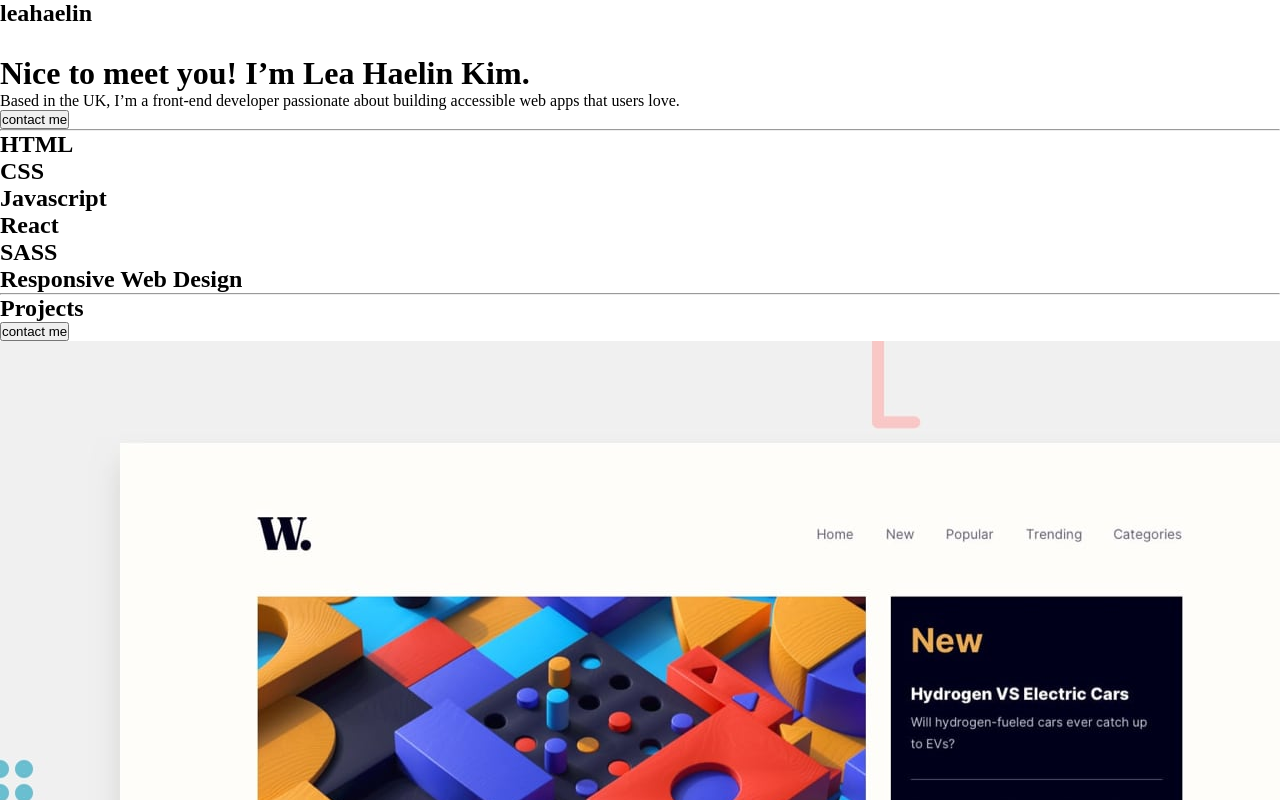
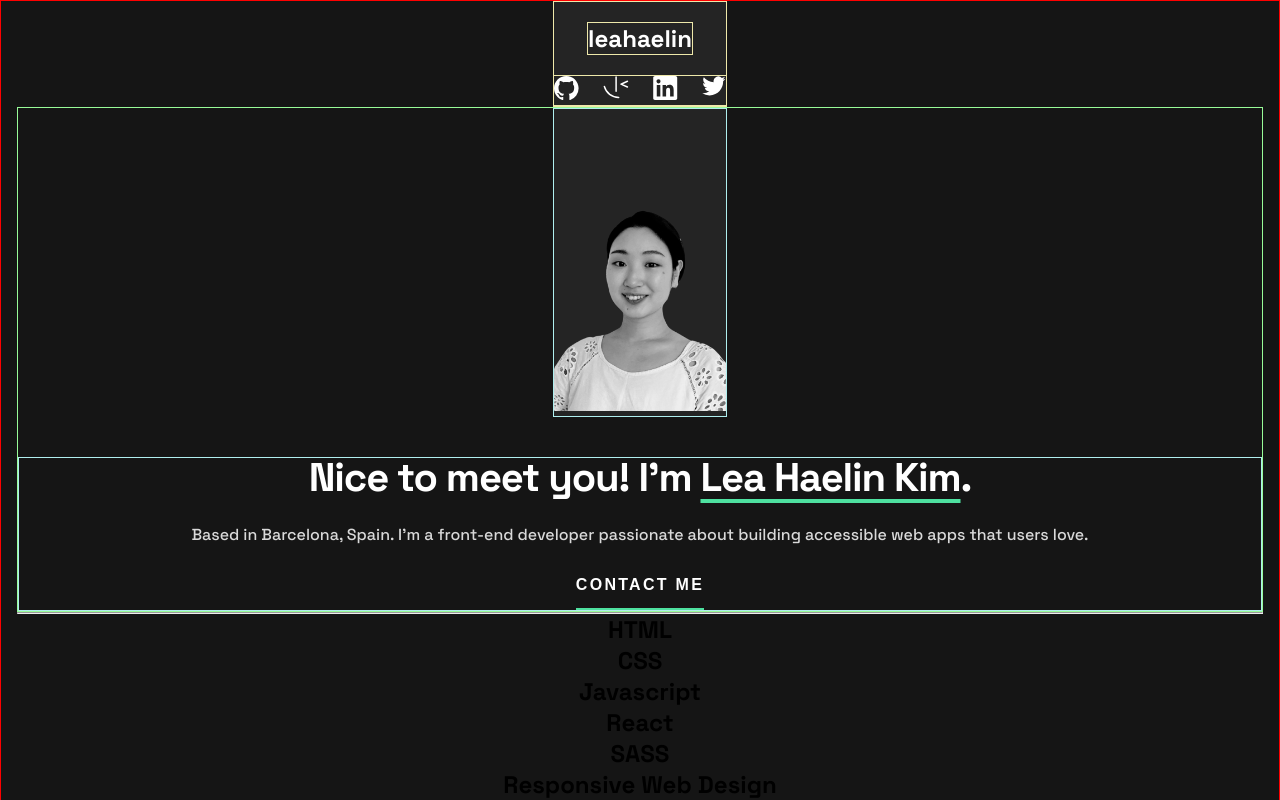
Before and after one commit to LeaHaelin/react-lea-portfolio, a React (Create React App) app: page / in a window 1280 px wide. Shown: the top 800 px of the page. Built offline with nearby package versions, Linux system fonts and the light colour scheme.

Commit message:
refactor styles

```diff
--- a/package.json
+++ b/package.json
@@ -3,6 +3,7 @@
   "version": "0.1.0",
   "private": true,
   "dependencies": {
+    "@emailjs/browser": "^3.10.0",
     "@testing-library/jest-dom": "^5.16.5",
     "@testing-library/react": "^13.4.0",
     "@testing-library/user-event": "^13.5.0",
--- a/src/components/Hero.js
+++ b/src/components/Hero.js
@@ -4,10 +4,12 @@ import profile from "../assets/images/profile-lea.png";
 export const Hero = () => {
     return (
         <div className='hero'>
-            <div className="hero__profile"></div>
+            <div className="hero__profile--bg">
+                <img className="hero__profile" src={profile} alt="profile" />
+            </div>
             <div className="hero__content">
                 <h1 className="hero__intro">Nice to meet you! I’m <span className="hero__intro--name">Lea Haelin Kim</span>.</h1>
-                <p className="hero__text">Based in the UK, I’m a front-end developer passionate about building accessible web apps that users love.</p>
+                <p className="hero__text">Based in Barcelona, Spain. I’m a front-end developer passionate about building accessible web apps that users love.</p>
                 <button className="hero__contact contact-me">contact me</button>
             </div>
         </div >
--- a/src/styles/_hero.scss
+++ b/src/styles/_hero.scss
@@ -0,0 +1,59 @@
+.hero {
+    border: 1px solid palegreen;
+    text-align: center;
+}
+
+.hero__profile--bg {
+    margin: 0 auto;
+    width: 174px;
+    border: 1px solid paleturquoise;
+    background-color: $darkGrey;
+}
+
+.hero__profile {
+    width: 100%;
+    filter: grayscale(1);
+}
+
+.hero__content {
+    border: 1px solid paleturquoise;
+    margin-top: 40px;
+}
+
+.hero__intro {
+    font-weight: 700;
+    font-size: 40px;
+    line-height: 40px;
+    letter-spacing: -1.14px;
+    color: $white;
+}
+
+.hero__intro--name {
+    text-decoration: underline;
+    text-underline-offset: 8px;
+    text-decoration-color: $green;
+}
+
+.hero__text {
+    margin-top: 24px;
+    font-weight: 500;
+    font-size: 16px;
+    line-height: 26px;
+    color: $grey;
+}
+
+.hero__contact,
+.contact-me {
+    margin-top: 24px;
+    font-weight: 700;
+    font-size: 16px;
+    line-height: 26px;
+    letter-spacing: 2.29px;
+    text-transform: uppercase;
+    background: none;
+    outline: none;
+    border: none;
+    border-bottom: 2px solid $green;
+    color: $white;
+    padding-bottom: 10px;
+}
--- /dev/null
+++ b/src/styles/_icon.scss
@@ -0,0 +1,6 @@
+.icons {
+    width: 174px;
+    border: 1px solid palegoldenrod;
+    display: flex;
+    justify-content: space-between;
+}
--- a/src/styles/_nav.scss
+++ b/src/styles/_nav.scss
@@ -0,0 +1,19 @@
+.nav {
+    padding-top: 20px;
+    width: 174px;
+    margin: 0 auto;
+    border: 1px solid palegoldenrod;
+    background-color: $darkGrey;
+    display: flex;
+    flex-direction: column;
+    align-items: center;
+}
+
+.nav__logo {
+    font-weight: 700;
+    font-size: 24px;
+    color: $white;
+    margin-bottom: 20px;
+    border: 1px solid palegoldenrod;
+
+}
--- a/src/styles/app.css
+++ b/src/styles/app.css
@@ -2,4 +2,107 @@
   padding: 0;
   margin: 0;
   box-sizing: border-box;
+}
+
+body {
+  background-color: #151515;
+}
+
+.App {
+  margin: 0 auto;
+  padding: 0 16px;
+  border: 1px solid red;
+  font-family: "Space Grotesk";
+  min-width: 375px;
+  text-align: center;
+}
+
+@font-face {
+  font-family: "Space Grotesk";
+  src: url(../assets/fonts/SpaceGrotesk-VariableFont_wght.ttf);
+}
+.nav {
+  padding-top: 20px;
+  width: 174px;
+  margin: 0 auto;
+  border: 1px solid palegoldenrod;
+  background-color: #242424;
+  display: flex;
+  flex-direction: column;
+  align-items: center;
+}
+
+.nav__logo {
+  font-weight: 700;
+  font-size: 24px;
+  color: #FFFFFF;
+  margin-bottom: 20px;
+  border: 1px solid palegoldenrod;
+}
+
+.icons {
+  width: 174px;
+  border: 1px solid palegoldenrod;
+  display: flex;
+  justify-content: space-between;
+}
+
+.hero {
+  border: 1px solid palegreen;
+  text-align: center;
+}
+
+.hero__profile--bg {
+  margin: 0 auto;
+  width: 174px;
+  border: 1px solid paleturquoise;
+  background-color: #242424;
+}
+
+.hero__profile {
+  width: 100%;
+  filter: grayscale(1);
+}
+
+.hero__content {
+  border: 1px solid paleturquoise;
+  margin-top: 40px;
+}
+
+.hero__intro {
+  font-weight: 700;
+  font-size: 40px;
+  line-height: 40px;
+  letter-spacing: -1.14px;
+  color: #FFFFFF;
+}
+
+.hero__intro--name {
+  text-decoration: underline;
+  text-underline-offset: 8px;
+  text-decoration-color: #4EE1A0;
+}
+
+.hero__text {
+  margin-top: 24px;
+  font-weight: 500;
+  font-size: 16px;
+  line-height: 26px;
+  color: #D9D9D9;
+}
+
+.hero__contact,
+.contact-me {
+  margin-top: 24px;
+  font-weight: 700;
+  font-size: 16px;
+  line-height: 26px;
+  letter-spacing: 2.29px;
+  text-transform: uppercase;
+  background: none;
+  outline: none;
+  border: none;
+  border-bottom: 2px solid #4EE1A0;
+  color: #FFFFFF;
+  padding-bottom: 10px;
 }/*# sourceMappingURL=app.css.map */
--- a/src/styles/app.scss
+++ b/src/styles/app.scss
@@ -1,5 +1,37 @@
+$black: #151515;
+$darkGrey: #242424;
+$grey: #D9D9D9;
+$white: #FFFFFF;
+$green: #4EE1A0;
+$red: #FF6F5B;
+
 * {
     padding: 0;
     margin: 0;
     box-sizing: border-box;
 }
+
+body {
+    background-color: $black;
+}
+
+.App {
+    margin: 0 auto;
+    padding: 0 16px;
+    border: 1px solid red;
+    font-family: "Space Grotesk";
+    min-width: 375px;
+    text-align: center;
+}
+
+@font-face {
+    font-family: "Space Grotesk";
+    src: url(../assets/fonts/SpaceGrotesk-VariableFont_wght.ttf);
+}
+
+@import "./nav";
+@import "./icon";
+@import "./hero";
+@import "./skills";
+@import "./projects";
+@import "./footer";
```
Also changed, not shown: src/styles/_contact.scss (deleted), src/styles/_footer.scss (added), 2 other files (tests, documents, lock files or other folders).
